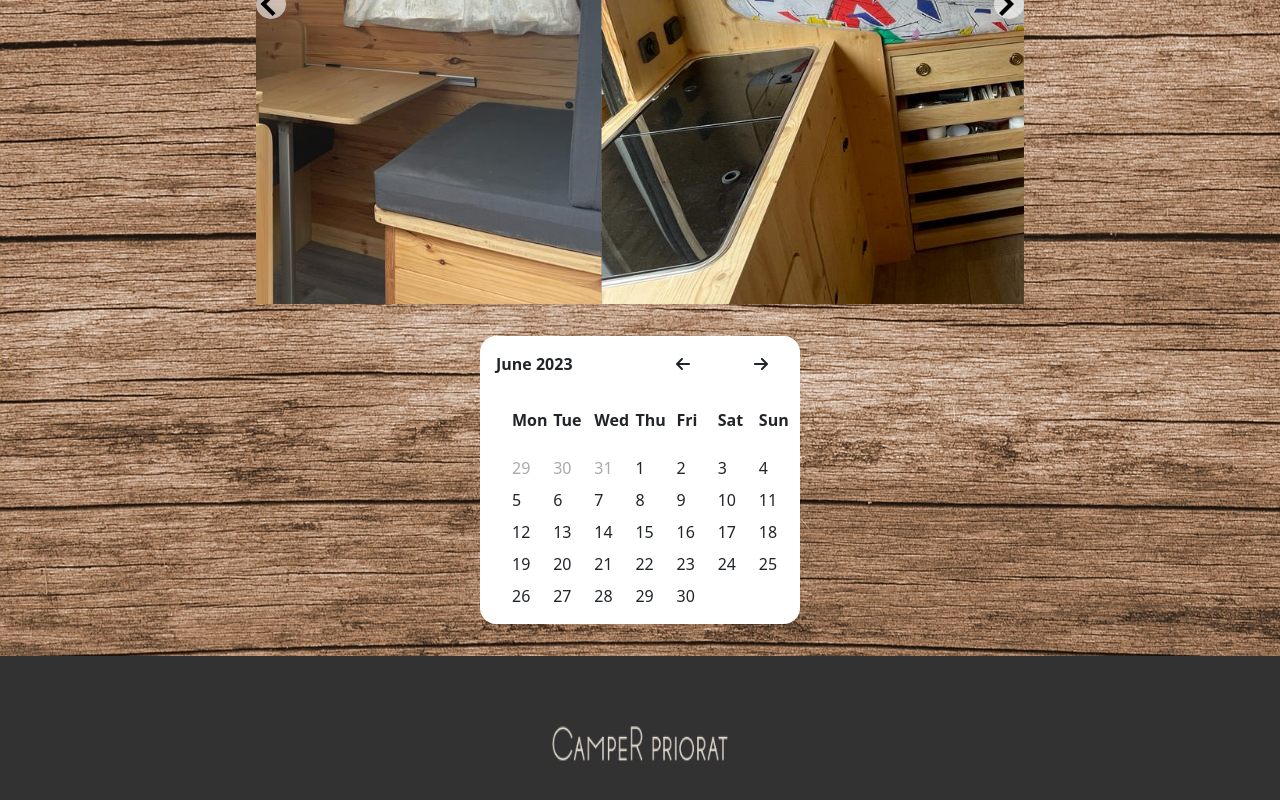
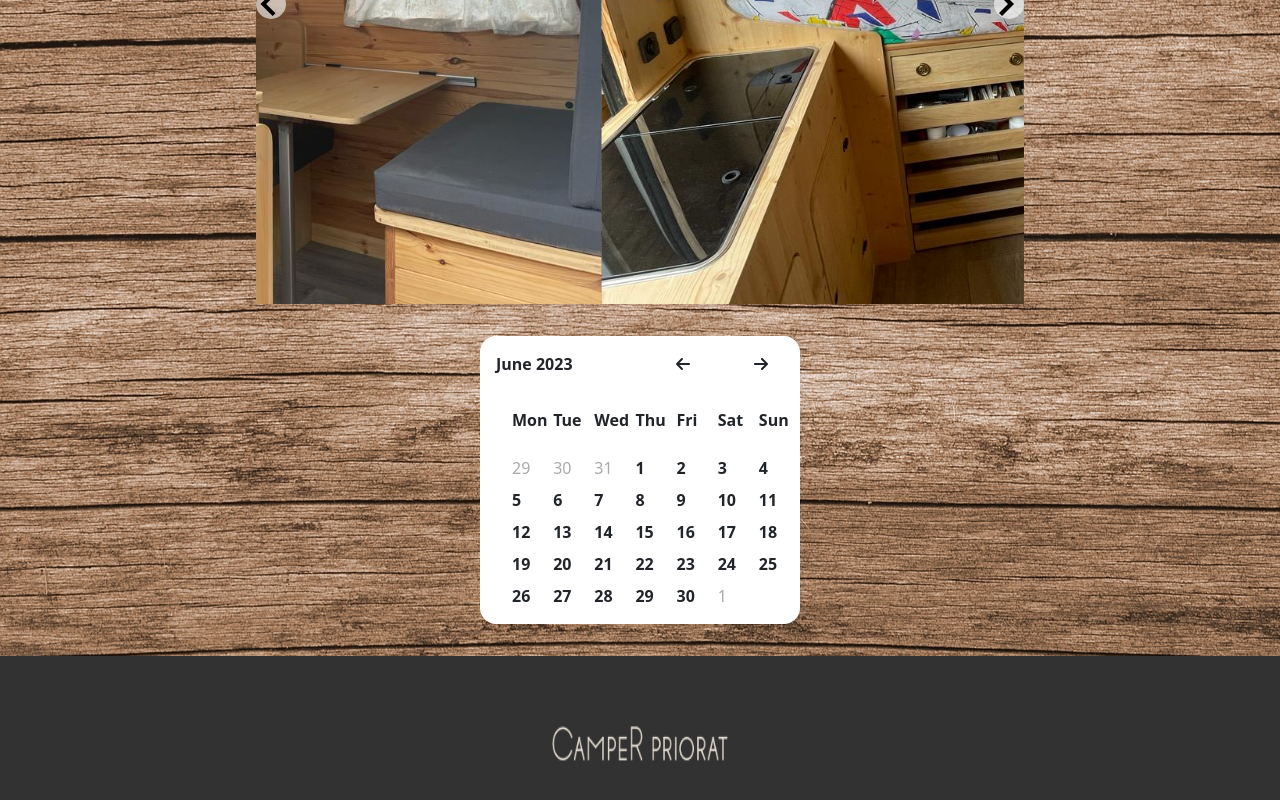
Before and after one commit to sisasfx/camper-priorat, a React (Create React App) app: page /renting in a window 1280 px wide. Shown: the part 560-1360 px from the top of the page. Built offline with nearby package versions, Linux system fonts and the light colour scheme.

Commit message:
feat:Calendar done

```diff
--- a/src/components/calendar.jsx
+++ b/src/components/calendar.jsx
@@ -15,6 +15,7 @@ export const Calendar = () => {
 
     let firstDayOfMonth = new Date(currYear, month, 1).getDay();
     let lastDateofMonth = new Date(currYear, month + 1,0).getDate();
+    let lastDaysOfMonth = new Date(currYear, month, lastDateofMonth).getDay();
     let lasDateOfLastMonth = new Date(currYear, month,0).getDate();
 
 
@@ -22,7 +23,7 @@ export const Calendar = () => {
         let day = lasDateOfLastMonth - i + 1;
         days.push({
             'value': day,
-            'satus': 'inactive'
+            'status': 'inactive'
         })
     }
 
@@ -33,6 +34,14 @@ export const Calendar = () => {
         })
     }
 
+    for(let i = lastDaysOfMonth; i < 6; i++){
+        let day = i - lastDaysOfMonth +1
+        console.log(day)
+        days.push({
+            'value': day,
+            'status':'inactive'
+        })
+    }
 
     const changePlusMonth = () => {
         setIntMonth(month+1)
@@ -47,6 +56,7 @@ export const Calendar = () => {
         days.splice(0, days.length)
         let firstDayOfMonth = new Date(currYear, month, 1).getDay();
         let lastDateofMonth = new Date(currYear, month + 1,0).getDate();
+        let lastDaysOfMonth = new Date(currYear, month, lastDateofMonth).getDay();
         let lasDateOfLastMonth = new Date(currYear, month,0).getDate();
 
 
@@ -54,7 +64,7 @@ export const Calendar = () => {
         let day = lasDateOfLastMonth - i + 1;
         days.push({
             'value': day,
-            'satus': 'inactive'
+            'status': 'inactive'
         })
     }
 
@@ -64,7 +74,14 @@ export const Calendar = () => {
             'status': 'active'
         })
     }
-
+    for(let i = lastDaysOfMonth; i < 6; i++){
+        let day = i- lastDaysOfMonth + 1
+        console.log(day);
+        days.push({
+            'value': day,
+            'status':'inactive'
+        })
+    }
 
         setDays(days)
     },[month])
@@ -95,7 +112,7 @@ export const Calendar = () => {
                 </ul>
                 <ul className="days">
                     {daysOfMonthState.map(
-                        (item, key) => <li className={item.satus} alt={key}>{item.value}</li>
+                        (item, key) => <li className={item.status} alt={key}>{item.value}</li>
                     )}
                 </ul>
             </div>
--- a/src/styles/components.css
+++ b/src/styles/components.css
@@ -112,6 +112,9 @@
     margin-top: .5rem;
     cursor: pointer;
 }
+.days li.active{
+    font-weight: bold;
+}
 .days li.inactive{
     color: #aaa;
 }
```
